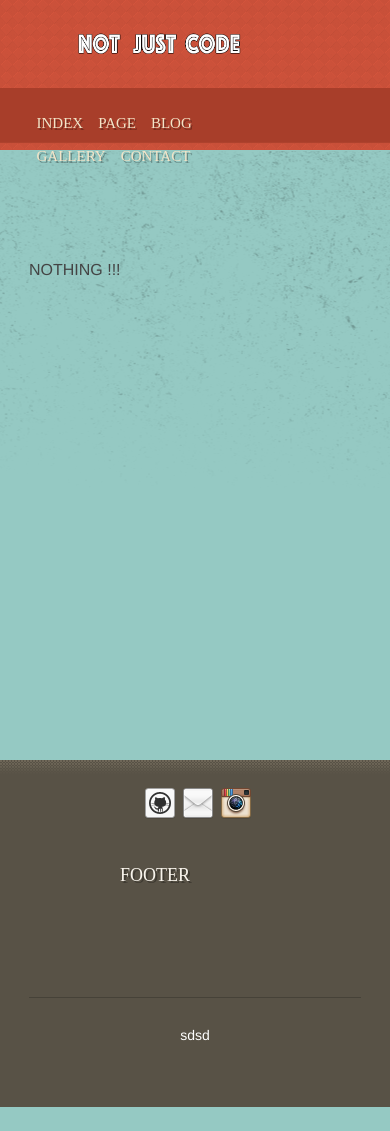
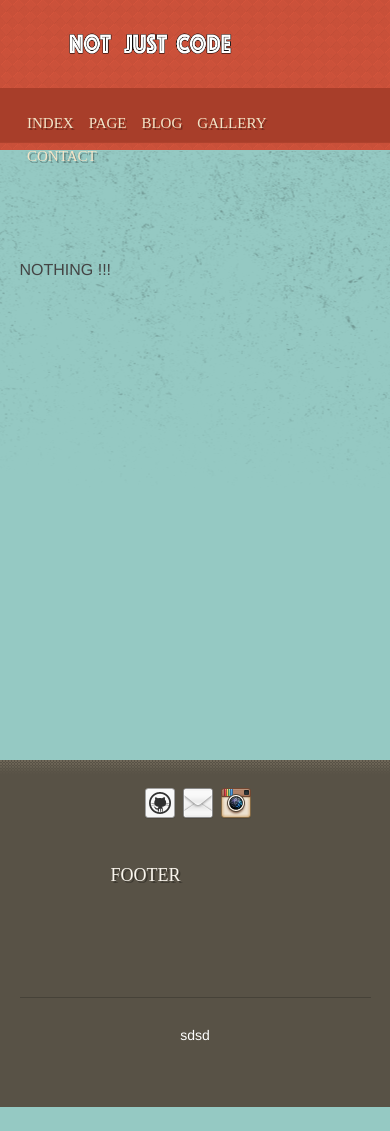
Before and after one commit to Just-blue/Django_blog, a Django app: page /Gallery in a window 390 px wide. Run offline with Django 3.2, Linux system fonts and the light colour scheme; data that the repository does not hold is empty; some libraries are stand-ins or nearby versions; some web fonts are replaced.

Commit message:
alter img size

```diff
--- a/blog/static/blog/css/lessframework.css
+++ b/blog/static/blog/css/lessframework.css
@@ -137,7 +137,7 @@ cols    1     2      3
 px      68    160    252    */
 @media only screen and (max-width: 767px) {
     .wrapper {
-        width: 332px;
+        width: 351px;
     }
 
     h1 {
--- a/blog/static/blog/css/style.css
+++ b/blog/static/blog/css/style.css
@@ -696,6 +696,10 @@ nav {
     margin: 10px 2px 8px 2px;
 }
 
+#detail-list article .content p img {
+    width: 95%;
+}
+
 #detail-list article .excerpt .post-heading {
     font-family: mensch;
     font-size: 36px;
```
